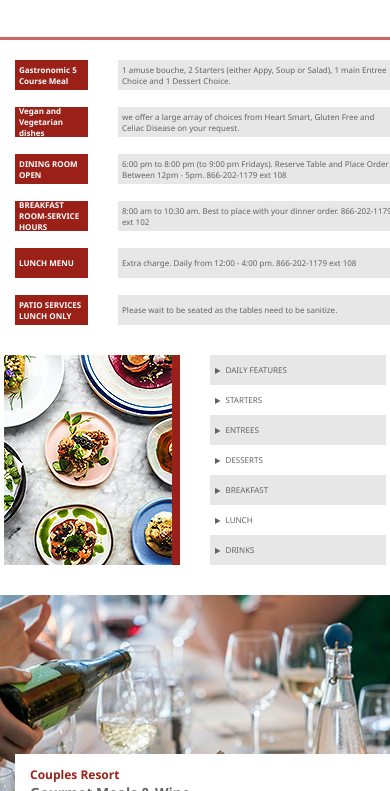
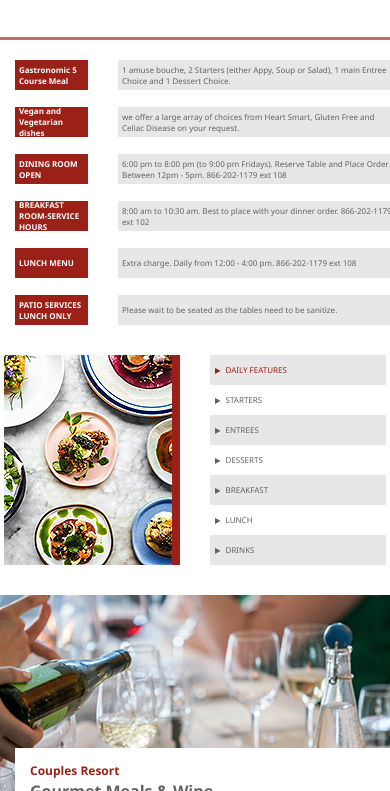
Before and after one commit to Owen-0724/2023_FIP, a plain HTML site: page dining.html in a window 390 px wide. In both pictures the pointer is over the item "DAILY FEATURES". Shown: the part 491-1282 px from the top of the page. Drawn offline with Linux system fonts and the light colour scheme.

Commit message:
apply animations

```diff
--- a/css/dining.css
+++ b/css/dining.css
@@ -117,3 +117,9 @@ li{
     text-align: center;
     padding: 0 10px;
 }
+
+/*--animations--*/
+
+#menu_detail ul li:hover{
+    color: #9a2018;
+}
--- a/css/main.css
+++ b/css/main.css
@@ -149,7 +149,7 @@ input, textarea {
 .hero-img-h2, .hero-img-h3 {
    background: rgb(255, 255, 255);
    padding: 10px 15px;
-   font-size: 14px;
+   font-size: 16px;
 }
 
 .hero-img-h2 span,  .hero-img-h3 span {
@@ -448,3 +448,9 @@ input, textarea {
    line-height: 18px;
    font-size: 11px;
 }
+
+/*--animations--*/
+
+#burger-con ul li:hover a{
+   color: #9a2018;
+}
```
